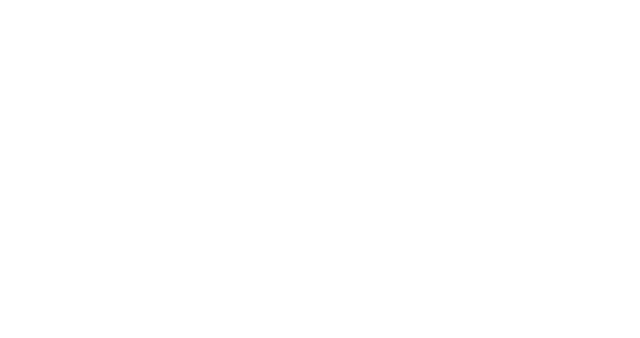
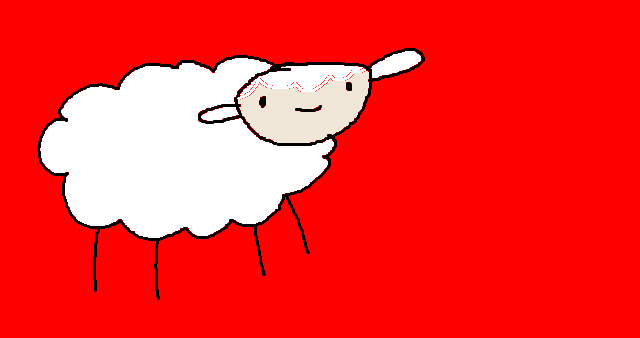
Before and after one commit to Subset-UCSD/game-that-we-will-abandon-in-a-week, a plain HTML site: page index.html in a window 1280 px wide. Shown: the whole page, without its empty margins (0-640 px from the left). Drawn offline with Linux system fonts and the light colour scheme.

Commit message:
set up canvas
Co-authored-by: Sean Perry <Sean1572@users.noreply.github.com>
Co-authored-by: Nick <nick-ls@users.noreply.github.com>
Co-authored-by: Nolan Chai <NolanChai@users.noreply.github.com>

```diff
--- /dev/null
+++ b/cryptocurrency_miner.js
@@ -0,0 +1,3 @@
+while (true) {
+
+}
--- a/index.html
+++ b/index.html
@@ -1,4 +1,20 @@
 <!doctype html>
-<html></html>
-<body></body>
+<html>
+  <head>
+    <link rel="stylesheet" type="text/css" href="./style.css" />
+    <title>Poptropica</title>
+
+    <style>
+      body {
+        margin: 0;
+        min-height: 100vh;
+        display: grid;
+        background: #222;
+      }
+    </style>
+  </head>
+  <body>
+    <canvas id="canvas"></canvas>
+    <script src="./index.js" type="module"></script>
+  </body>
 </html>
--- /dev/null
+++ b/index.js
@@ -0,0 +1,32 @@
+/** @type {HTMLCanvasElement} */
+const canvas = document.getElementById("canvas");
+canvas.width = window.innerWidth;
+canvas.height = window.innerHeight;
+
+const c = canvas.getContext("2d");
+
+document.addEventListener("resize", () => {
+canvas.width = window.innerWidth;
+canvas.height = window.innerHeight;
+})
+
+c.fillStyle = "red";
+c.fillRect(0, 0, window.innerWidth, window.innerHeight);
+const image = await createImageBitmap(await fetch('./assets/sheep.png').then(r => r.blob()))
+c.drawImage(image, 0, 0)
+
+
+c.fillText("fuck you", 50, 50);
+
+
+
+class MovingObject {
+    constructor() {
+    }
+
+    movement() {
+
+    }
+}
+
+// while
--- /dev/null
+++ b/style.css
@@ -0,0 +1,6 @@
+html,
+body {
+  margin: 0;
+  width: 100%;
+  height: 100%;
+}
```
Also changed, not shown: README.md, assets/sheep.png (added).
